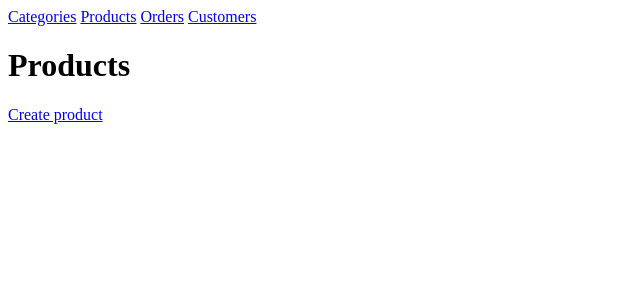
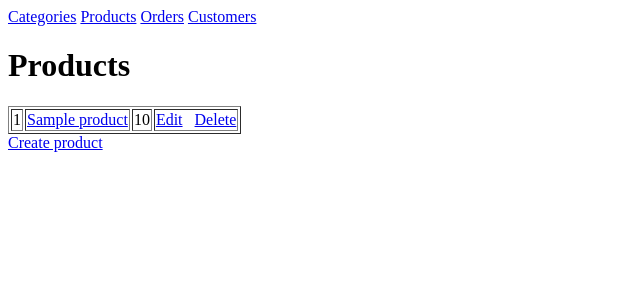
Before and after one commit to AlexLadosha/store, a PHP site: page /admin/index.php?page=products in a window 1280 px wide. Shown: the top 300 px of the page, without its empty margins (0-640 px from the left). Run offline with PHP 8.4, Linux system fonts and the light colour scheme; tables that the repository leaves empty or names only in its code hold one stand-in row (values such as "Sample post").

Commit message:
products page

```diff
--- a/admin/create_products.php
+++ b/admin/create_products.php
@@ -2,20 +2,36 @@
 
 $pdo = new PDO($db_dsn, $db_username, $db_password);
 $pdo->setAttribute(PDO::ATTR_ERRMODE, PDO::ERRMODE_EXCEPTION);
-
 
 if ($_GET['page'] === 'create_product') {
     if (isset($_POST['name']) && isset($_POST['description']) && isset($_POST['price'])) {
          var_dump($_POST);
         //  exit;
         if ($_POST['name'] && $_POST['description'] && $_POST['price']) {
-            var_dump($_POST);
+//            var_dump($_POST);
 
-            $stmt = $pdo->prepare("INSERT INTO products (name, description, price ) VALUES (:name, :description, :price)");
+            $file_name = '';
+            if(!empty($_FILES["image"])) {
+                $file_info = $_FILES["image"];
+
+                $target_dir = $_SERVER["DOCUMENT_ROOT"]."/uploads/";
+                $file_name = basename($file_info["name"]);
+                $target_file = $target_dir . $file_name;
+
+                if (!move_uploaded_file($file_info["tmp_name"], $target_file)) {
+                    die('file upload error');
+                }
+            }
+
+            $data = json_encode($_POST);
+
+            $stmt = $pdo->prepare("INSERT INTO products (name, description, price, image, data ) VALUES (:name, :description, :price, :image, :data)");
             $data = [
                 ':name' => $_POST['name'],
                 ':description' => $_POST['description'],
                 ':price' => $_POST['price'],
+                ':image' => $file_name,
+                ':data' => $data,
             ];
             $stmt->execute($data);
             $product_id = $pdo->lastInsertId();
@@ -63,6 +79,10 @@ if ($_GET['page'] === 'create_product') {
         <input name="price" size=5/>$
         <br>
         <br>
+        Image
+        <input type="file" name="image">
+        <br>
+        <br>
         <input type="submit" value="Create"/>
     </form>
     <?php
--- /dev/null
+++ b/admin/edit_product.php
@@ -0,0 +1,2 @@
+<?php
+var_dump($_GET);
--- a/admin/index.php
+++ b/admin/index.php
@@ -1,8 +1,3 @@
-<a href="index.php?page=categories">Categories</a>
-<a href="index.php?page=products">Products</a>
-<a href="index.php?page=orders">Orders</a>
-<a href="index.php?page=customers">Сustomers</a>
-
 <?php
 // var_dump($_GET);
 
@@ -10,9 +5,22 @@ $db_dsn = 'mysql:host=localhost;dbname=site';
 $db_username = 'root';
 $db_password = '';
 
+if(!empty($_COOKIE['product_deleted'])) {
+    setcookie ("product_deleted", "", time() - 3600);
+}
+if($_GET['page'] !== 'delete_product') {
+    include 'menu.php';
+}
+
 // CATEGORIES
 include 'categories.php';
 include 'create_category.php';
 // PRODUCTS
 include 'products.php';
 include 'create_products.php';
+if ($_GET['page'] === 'edit_product') {
+    include 'edit_product.php';
+}
+if ($_GET['page'] === 'delete_product') {
+    include 'delete_product.php';
+}
--- /dev/null
+++ b/admin/menu.php
@@ -0,0 +1,4 @@
+<a href="index.php?page=categories">Categories</a>
+<a href="index.php?page=products">Products</a>
+<a href="index.php?page=orders">Orders</a>
+<a href="index.php?page=customers">Сustomers</a>
--- a/admin/products.php
+++ b/admin/products.php
@@ -1,7 +1,40 @@
 <?php
 if($_GET['page'] === 'products') {
-	?>
+    $pdo = new PDO($db_dsn, $db_username, $db_password);
+    $sth = $pdo->prepare("SELECT * FROM `products`");
+    $sth->execute();
+
+    if(!empty($_COOKIE['product_deleted'])) {
+        echo '<h2>Product deleted.</h2>';
+    }
+
+    ?>
 	<h1>Products</h1>
+    <table border="1">
+    <?php
+    while ($result = $sth->fetch(PDO::FETCH_ASSOC)) {
+        $edit_url = "index.php?page=edit_product&product_id={$result['id']}";
+?>
+        <tr>
+            <td><?php echo $result['id']; ?></td>
+            <td>
+                <a href="<?php echo $edit_url; ?>">
+                    <?php echo $result['name']; ?>
+                </a>
+
+            </td>
+            <td><?php echo $result['price']; ?></td>
+            <td>
+                <a href="index.php?page=edit_product&product_id=<?php echo $result['id']; ?>">Edit</a>
+                &nbsp;
+                <a href="index.php?page=delete_product&product_id=<?php echo $result['id']; ?>">Delete</a>
+            </td>
+
+        </tr>
+        <?php
+    }
+    ?>
+    </table>
 	<a href="index.php?page=create_product">Create product</a>
 	<?php
 }
```
Also changed, not shown: admin/delete_product.php (added, +20 -0 lines), uploads/2.jpg (added), uploads/395da3fac8e9100cb485a6c6734b58ecd66b8a0d.jpg (added).
